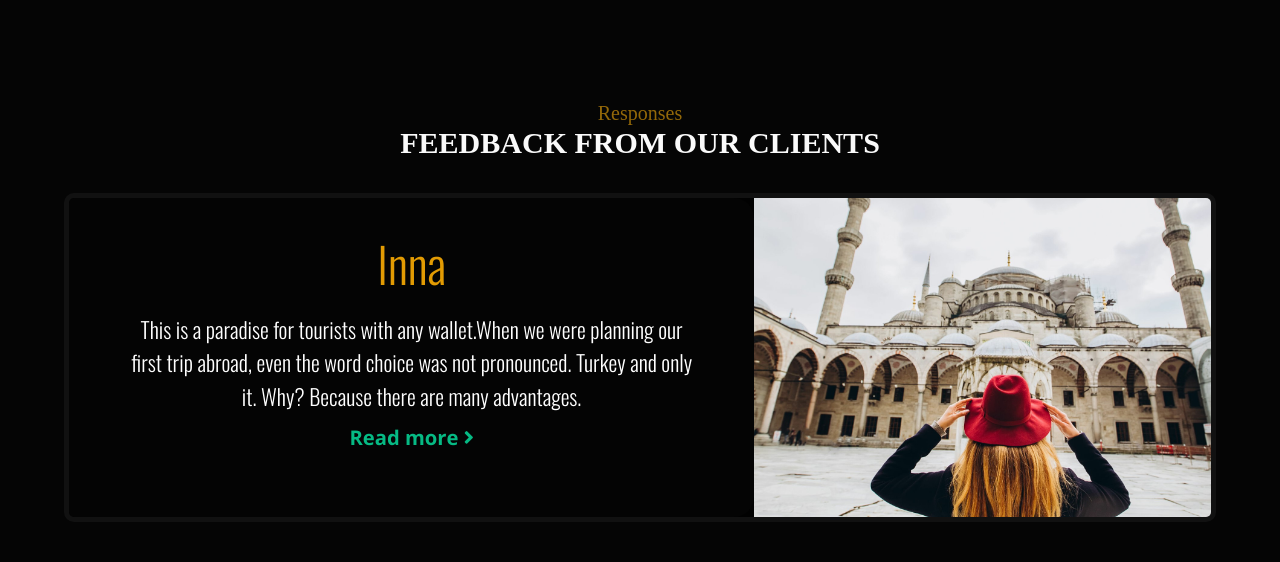
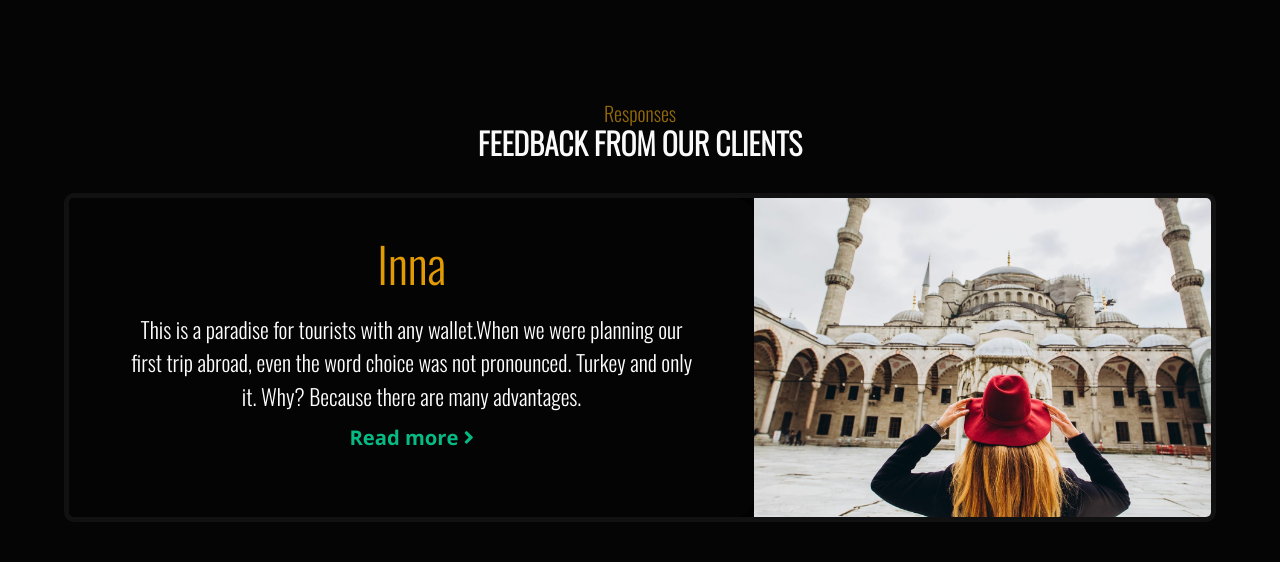
Before and after one commit to paulFromWeb/Travel-Web-Site, a website: page index.html in a window 1280 px wide. Shown: the part 2293-2855 px from the top of the page. Drawn offline with nearby package versions, Linux system fonts and the light colour scheme; a web font is replaced by a local one.

Commit message:
final version Travel web-site

```diff
--- a/css/dest.css
+++ b/css/dest.css
@@ -1,5 +1,5 @@
 #dest *{
-    font-family: 'Oswald', sans-serif;
+	font-family: 'Oswald', sans-serif;
 }
 .blockWrapper{
     display: flex;
@@ -112,7 +112,7 @@ body .title{
 }
 .infoAboutCity_p {
     display: inline-block;
-
+   font-family: 'Oswald', sans-serif;
     color:white;
     font-size: calc(8px + (5 + 15 * 0.7) * ((100vw - 320px) / 1620));
     text-align: justify;
@@ -127,7 +127,7 @@ body .title{
 }
 .destination__title{
     text-align: center;
-
+   font-family: 'Oswald', sans-serif;
     font-size: 20px;
     line-height: 20px;
     font-weight: 500;
@@ -135,7 +135,7 @@ body .title{
 }
 .destination__decscription{
     text-align: center;
-
+font-family: 'Oswald', sans-serif;
     font-size: calc(24px + (6 + 6 * 0.7) * ((100vw - 320px) / 1620)) ;
     line-height: calc(28px + (22 +22 * 0.7) * ((100vw - 320px) / 1620)) ;
     font-weight: 600;
```
